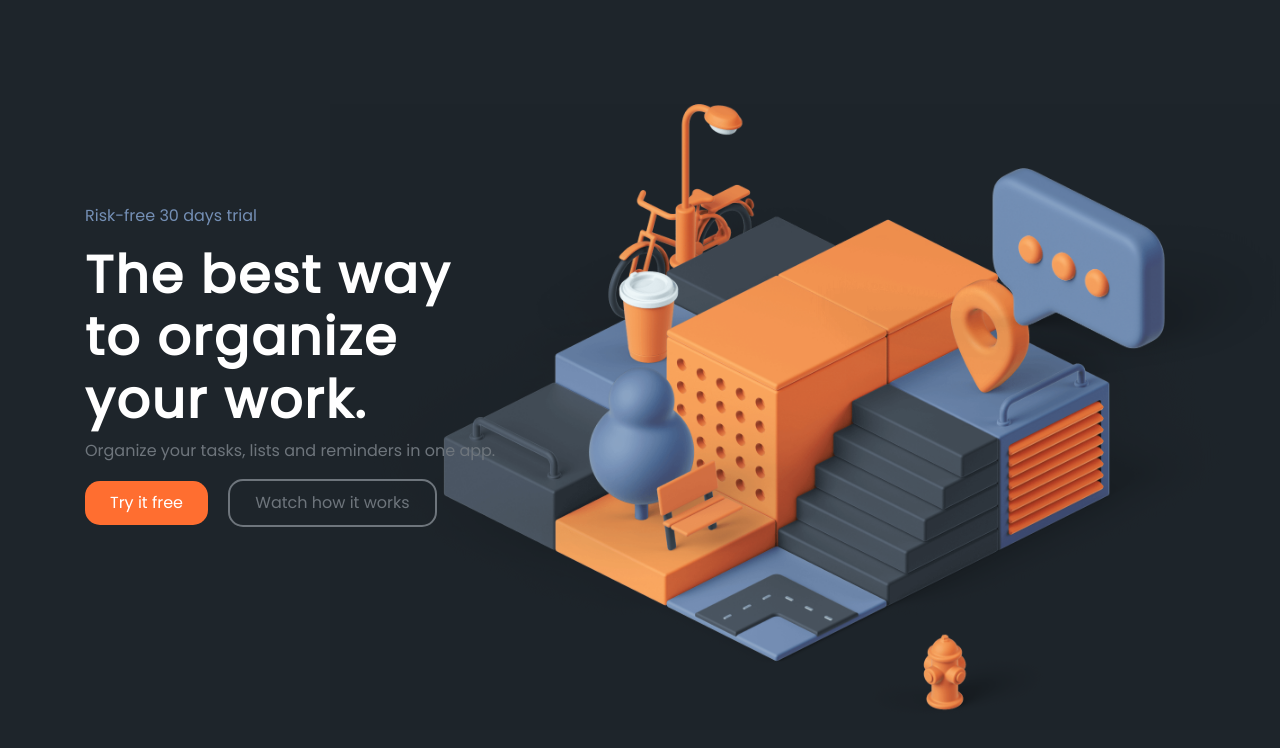
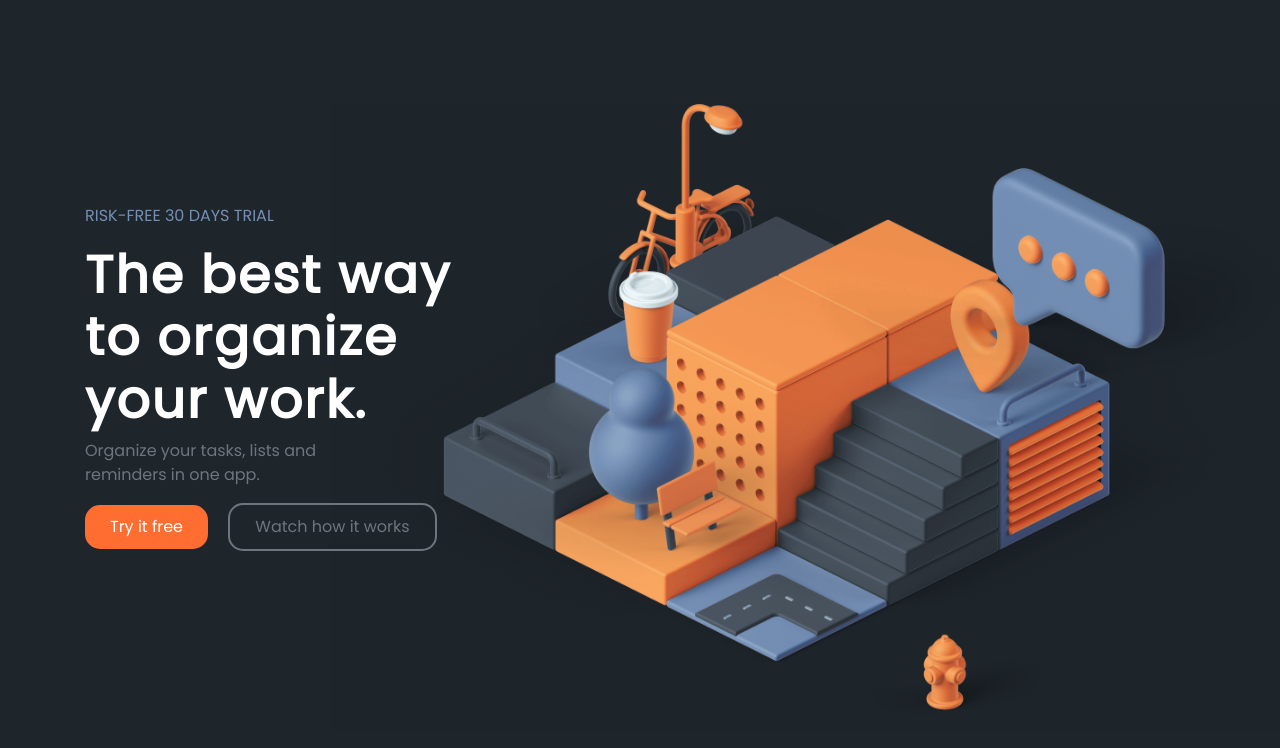
Before and after one commit to ujwaljaglan9211/solo-website, a plain HTML site: page index.html in a window 1280 px wide. Shown: the part 96-844 px from the top of the page. Drawn offline with nearby package versions, Linux system fonts and the light colour scheme.

Commit message:
risk free trial & landing description text css issue fixed

```diff
--- a/assets/css/style.css
+++ b/assets/css/style.css
@@ -70,6 +70,9 @@ body{
   padding-top: 200px;
   padding-bottom: 200px;
 }
+.landing-screen .risk-free span{
+  text-transform: uppercase;
+}
 .landing-screen .title{
   width: 70%;
 }
@@ -77,6 +80,9 @@ body{
   font-weight: bolder;
   font-size: 52px;
   letter-spacing: 2px;
+}
+.landing-screen .description{
+  width: 50%;
 }
 .landing-screen .cta .how-it-works{
   color: var(--light);
@@ -104,3 +110,4 @@ body{
   right: 0;
   max-width: 950px
 }
+/* landing screen ends here */
```
